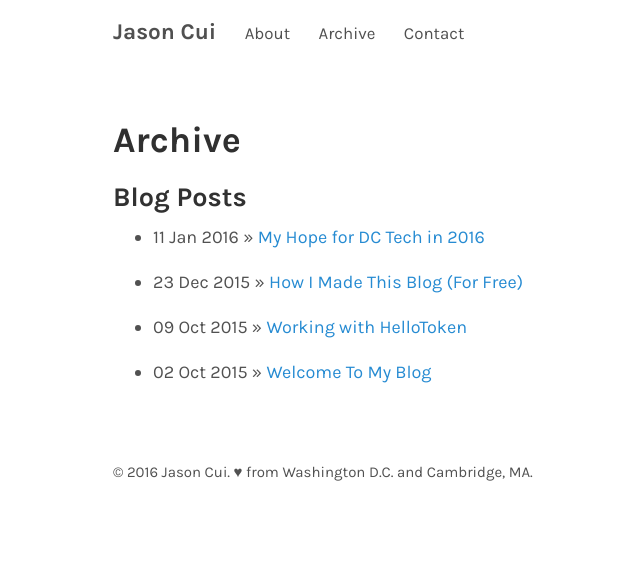
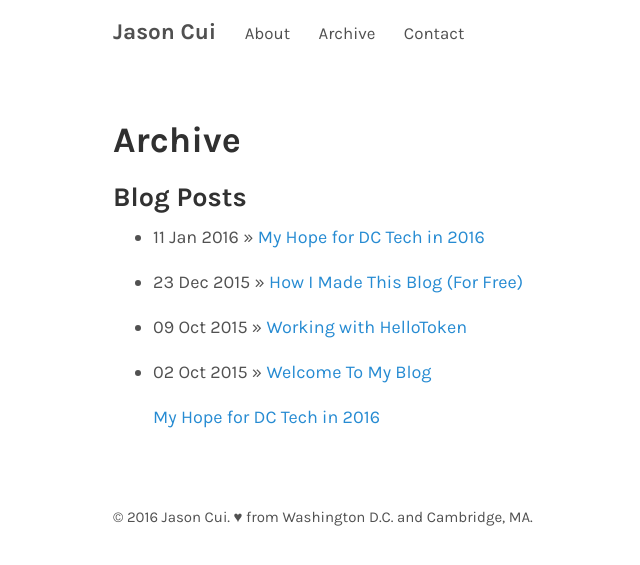
Before and after one commit to jasoncui/jasoncui.github.io, a Jekyll site: the page built from archive.md, in a window 1280 px wide. Shown: the top 565 px of the page, without its empty margins (212-852 px from the left). Built offline with Jekyll 4.4.1, drawn with Linux system fonts in a browser that asks for light colours.

Commit message:
new test of categories

```diff
--- a/archive.md
+++ b/archive.md
@@ -8,3 +8,7 @@
 {% for post in site.posts %}
   * {{ post.date | date_to_string }} &raquo; [ {{ post.title }} ]({{ post.url }})
 {% endfor %}
+
+ {% for post in site.categories['tech'] limit:1 %}
+    <a href="{{ post.url }}">{{ post.title }}</a>
+  {% endfor %}
```
